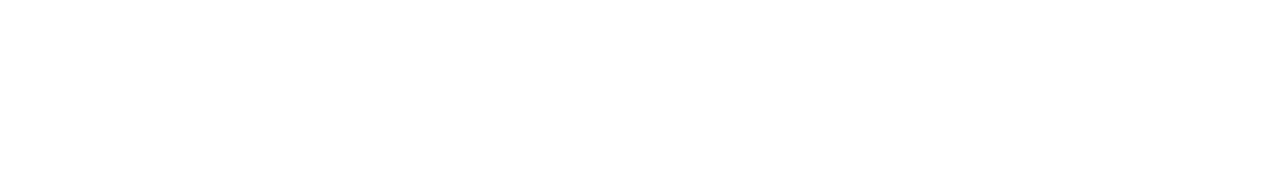
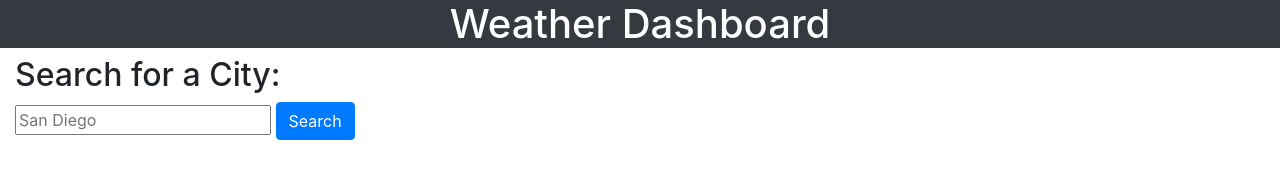
Before and after one commit to tomomimiya/06weather-dashboard, a plain HTML site: page index.html in a window 1280 px wide. Drawn offline with nearby package versions, Linux system fonts and the light colour scheme.

Commit message:
modified html with bootstrap

```diff
--- a/index.html
+++ b/index.html
@@ -1,7 +1,34 @@
 <!DOCTYPE html>
 <html lang="en">
     <head>
-        <meta charset="UTF-8">
+        <meta charset="UTF-8" />
+        <link rel="stylesheet" href="./assets/style.css" />
+        <link rel="stylesheet" href="https://stackpath.bootstrapcdn.com/bootstrap/4.3.1/css/bootstrap.min.css" />
+        <script src="https://code.jquery.com/jquery-3.5.1.min.js"></script>
 
     </head>
+
+    <body>
+    <header class="container-fluid text-center text-white bg-dark">
+        <h1>Weather Dashboard</h1>
+    </header>
+    <div class="container-fluid">
+        <aside class="search-for-a-city">
+            <h2>Search for a City:</h2>
+            <input
+            id="search-input"
+            class="search-input"
+            placeholder="San Diego"
+            />
+            <button
+            type="button"
+            id="search-button"
+            class="btn btn-primary"
+            >
+            Search
+            </button>
+        </aside>
+    </div>
+
+    </body>
 </html>
```
Also changed, not shown: assets/script.js (+7 -0 lines).
